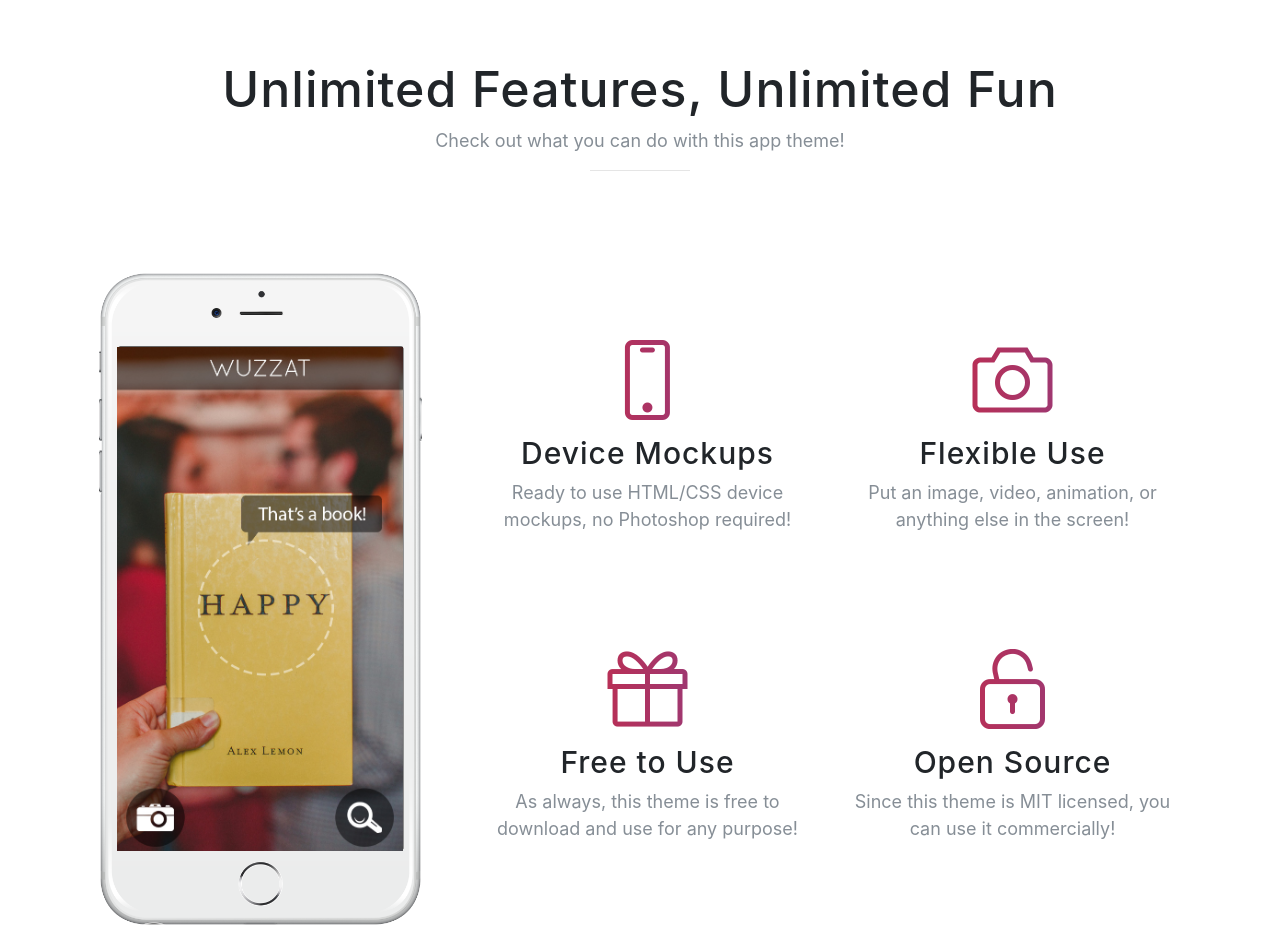
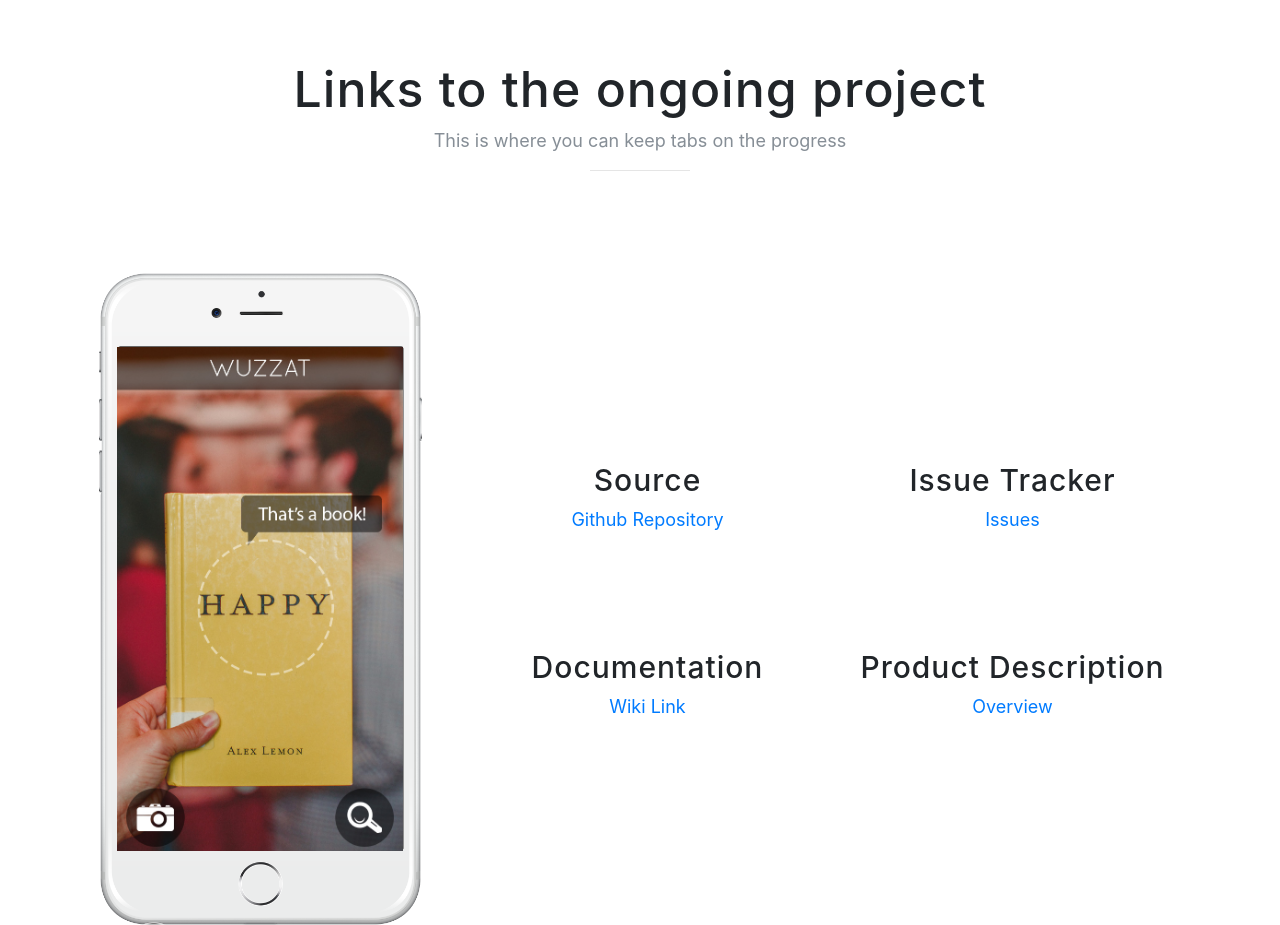
Before and after one commit to vaibhavttiwari/vaibhavttiwari.github.io, a website with bundled scripts: page index.html in a window 1280 px wide. Shown: the part 1420-2345 px from the top of the page. Built offline with nearby package versions, Linux system fonts and the light colour scheme; a web font is replaced by a local one.

Commit message:
Added product description link to website

```diff
--- a/index.html
+++ b/index.html
@@ -8,7 +8,7 @@
     <meta name="description" content="">
     <meta name="author" content="">
 
-    <title>New Age - Start Bootstrap Theme</title>
+    <title>Doctor Data</title>
 
     <!-- Bootstrap core CSS -->
     <link href="vendor/bootstrap/css/bootstrap.min.css" rel="stylesheet">
@@ -33,7 +33,7 @@
     <!-- Navigation -->
     <nav class="navbar navbar-expand-lg navbar-light fixed-top" id="mainNav">
       <div class="container">
-        <a class="navbar-brand js-scroll-trigger" href="#page-top">Start Bootstrap</a>
+        <a class="navbar-brand js-scroll-trigger" href="#page-top">Dr. Data</a>
         <button class="navbar-toggler navbar-toggler-right" type="button" data-toggle="collapse" data-target="#navbarResponsive" aria-controls="navbarResponsive" aria-expanded="false" aria-label="Toggle navigation">
           Menu
           <i class="fa fa-bars"></i>
@@ -44,7 +44,7 @@
               <a class="nav-link js-scroll-trigger" href="#download">Download</a>
             </li>
             <li class="nav-item">
-              <a class="nav-link js-scroll-trigger" href="#features">Features</a>
+              <a class="nav-link js-scroll-trigger" href="#features">Useful Links</a>
             </li>
             <li class="nav-item">
               <a class="nav-link js-scroll-trigger" href="#contact">Contact</a>
@@ -59,8 +59,8 @@
         <div class="row h-100">
           <div class="col-lg-7 my-auto">
             <div class="header-content mx-auto">
-              <h1 class="mb-5">New Age is an app landing page that will help you beautifully showcase your new mobile app, or anything else!</h1>
-              <a href="#download" class="btn btn-outline btn-xl js-scroll-trigger">Start Now for Free!</a>
+              <h1 class="mb-5">Dr. Data is combined, comprehensive and mobile solution for all your patient record management needs!</h1>
+              <a href="#download" class="btn btn-outline btn-xl js-scroll-trigger">Start Now</a>
             </div>
           </div>
           <div class="col-lg-5 my-auto">
@@ -100,8 +100,8 @@
     <section class="features" id="features">
       <div class="container">
         <div class="section-heading text-center">
-          <h2>Unlimited Features, Unlimited Fun</h2>
-          <p class="text-muted">Check out what you can do with this app theme!</p>
+          <h2>Links to the ongoing project</h2>
+          <p class="text-muted">This is where you can keep tabs on the progress</p>
           <hr>
         </div>
         <div class="row">
@@ -125,32 +125,32 @@
               <div class="row">
                 <div class="col-lg-6">
                   <div class="feature-item">
-                    <i class="icon-screen-smartphone text-primary"></i>
-                    <h3>Device Mockups</h3>
-                    <p class="text-muted">Ready to use HTML/CSS device mockups, no Photoshop required!</p>
+                    <!--<i class="icon-screen-smartphone text-primary"></i>-->
+                    <h3>Source</h3>
+                    <p class="text-muted"><a href = "https://github.com/vaibhavttiwari/PRMS">Github Repository</a></p>
                   </div>
                 </div>
                 <div class="col-lg-6">
                   <div class="feature-item">
-                    <i class="icon-camera text-primary"></i>
-                    <h3>Flexible Use</h3>
-                    <p class="text-muted">Put an image, video, animation, or anything else in the screen!</p>
+                    <!--<i class="icon-camera text-primary"></i>-->
+                    <h3>Issue Tracker</h3>
+                    <p class="text-muted"><a href = "https://github.com/vaibhavttiwari/PRMS/issues">Issues</a></p>
                   </div>
                 </div>
               </div>
               <div class="row">
                 <div class="col-lg-6">
                   <div class="feature-item">
-                    <i class="icon-present text-primary"></i>
-                    <h3>Free to Use</h3>
-                    <p class="text-muted">As always, this theme is free to download and use for any purpose!</p>
+                    <!--<i class="icon-present text-primary"></i>-->
+                    <h3>Documentation</h3>
+                    <p class="text-muted"><a href = "https://github.com/vaibhavttiwari/PRMS/wiki">Wiki Link</a></p>
                   </div>
                 </div>
                 <div class="col-lg-6">
                   <div class="feature-item">
-                    <i class="icon-lock-open text-primary"></i>
-                    <h3>Open Source</h3>
-                    <p class="text-muted">Since this theme is MIT licensed, you can use it commercially!</p>
+                    <!--<i class="icon-lock-open text-primary"></i>-->
+                    <h3>Product Description</h3>
+                    <p class="text-muted"><a href = "https://github.com/vaibhavttiwari/PRMS/blob/master/overview.docx">Overview</a></p>
                   </div>
                 </div>
               </div>
```
